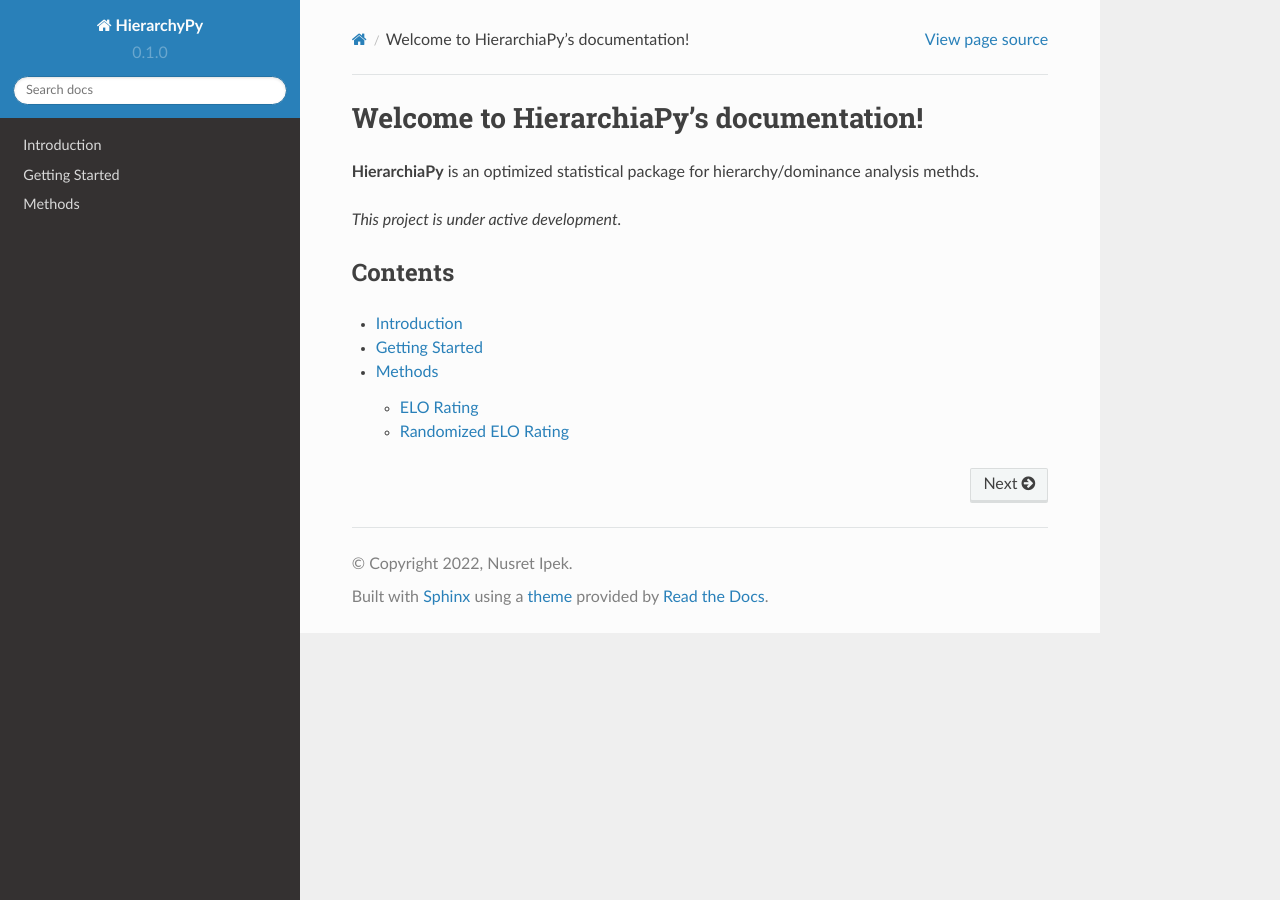
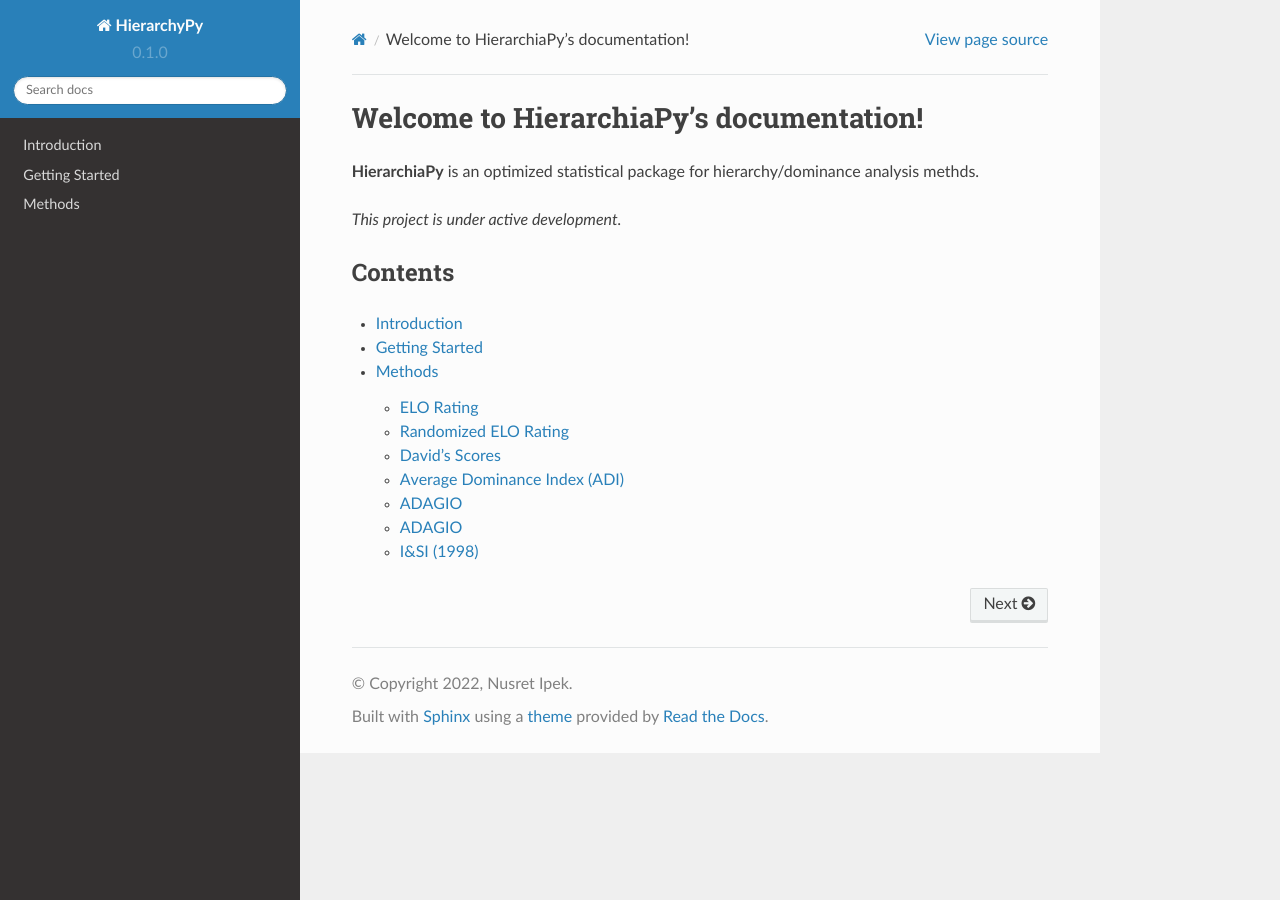
Before and after one commit to nusretipek/HierarchiaPy, a Sphinx documentation site: the page built from docs/source/index.rst, in a window 1280 px wide. Built offline with Sphinx 7.4.7 and the Read the Docs theme 2.0.0, drawn with Linux system fonts in a browser that asks for light colours; some of the changed lines change nothing that is shown.

Commit message:
Update methods.rst

```diff
--- a/docs/source/methods.rst
+++ b/docs/source/methods.rst
@@ -23,7 +23,6 @@
 Result:
 
 .. code-block:: python
-   :linenos:
 
    {'a': 971.0724, 'b': 993.3937, 'c': 1040.421, 'd': 995.113}
 
@@ -32,3 +31,181 @@
 ------------------------------
 
 .. autofunction:: _randomized_elo.randomized_elo
+
+Example:
+
+.. code-block:: python
+   :linenos:
+
+    mat = np.array([[0, 6, 9, 8, 5],
+                    [0, 0, 4, 6, 0],
+                    [0, 2, 0, 4, 7],
+                    [1, 0, 5, 0, 3],
+                    [0, 0, 2, 3, 0]], dtype='float32')
+    hier_mat = Hierarchia(mat, name_seq=['a', 'b', 'c','d','e'])
+    randomized_elo_ratings = hier_mat.randomized_elo(start_value=1000, K=100, n=2000, normal_probability=True)
+    print(randomized_elo_ratings)
+
+Result (random process):
+
+.. code-block:: python
+
+   {'a': 1373.0278, 'b': 1070.3446, 'c': 910.9598, 'd': 857.1167, 'e': 788.5511}
+
+
+David's Scores
+-------------------------------
+
+.. autofunction:: _davids_score.davids_score
+
+Example:
+
+.. code-block:: python
+   :linenos:
+
+    mat = np.array([[0, 6, 9, 8, 5],
+                    [0, 0, 4, 6, 0],
+                    [0, 2, 0, 4, 7],
+                    [1, 0, 5, 0, 3],
+                    [0, 0, 2, 3, 0]], dtype='float32')
+    hier_mat = Hierarchia(mat, name_seq=['a', 'b', 'c','d','e'])
+    davids_scores = hier_mat.davids_score()
+    print(davids_scores)
+
+Result:
+
+.. code-block:: python
+
+   {'a': 8.4444, 'b': 1.6111, 'c': -2.3333, 'd': -3.6667, 'e': -4.0556}
+
+
+Average Dominance Index (ADI)
+-------------------------------
+
+.. autofunction:: _average_dominance_index.average_dominance_index
+
+Example:
+
+.. code-block:: python
+   :linenos:
+
+    mat = np.array([[0, 6, 9, 8, 5],
+                    [0, 0, 4, 6, 0],
+                    [0, 2, 0, 4, 7],
+                    [1, 0, 5, 0, 3],
+                    [0, 0, 2, 3, 0]], dtype='float32')
+    hier_mat = Hierarchia(mat, name_seq=['a', 'b', 'c','d','e'])
+    average_dominance_indices = hier_mat.average_dominance_index()
+    print(average_dominance_indices)
+
+Result:
+
+.. code-block:: python
+
+   {'a': 0.9722, 'b': 0.5556, 'c': 0.3889, 'd': 0.2917, 'e': 0.2407}
+
+
+ADAGIO
+-------------------------------
+
+.. autofunction:: _adagio.adagio
+
+Example:
+
+.. code-block:: python
+   :linenos:
+
+    mat = np.array([[0, 6, 9, 8, 5],
+                    [0, 0, 4, 6, 0],
+                    [0, 2, 0, 4, 7],
+                    [1, 0, 5, 0, 3],
+                    [0, 0, 2, 3, 0]], dtype='float32')
+    hier_mat = Hierarchia(mat, name_seq=['a', 'b', 'c','d','e'])
+    adagio_ranks = hier_mat.adagio(preprocessing=True, plot_network=False, rank='top')
+    print(adagio_ranks)
+
+Result:
+
+.. code-block:: python
+
+   {0: 0, 1: 1, 3: 2, 2: 3, 4: 4}
+
+ADAGIO
+-------------------------------
+
+.. autofunction:: _adagio.adagio
+
+Example:
+
+.. code-block:: python
+   :linenos:
+
+    mat = np.array([[0, 6, 9, 8, 5],
+                    [0, 0, 4, 6, 0],
+                    [0, 2, 0, 4, 7],
+                    [1, 0, 5, 0, 3],
+                    [0, 0, 2, 3, 0]], dtype='float32')
+    hier_mat = Hierarchia(mat, name_seq=['a', 'b', 'c','d','e'])
+    adagio_ranks = hier_mat.adagio(preprocessing=True, plot_network=False, rank='top')
+    print(adagio_ranks)
+
+Result:
+
+.. code-block:: python
+
+   {0: 0, 1: 1, 3: 2, 2: 3, 4: 4}
+
+I&SI (1998)
+-------------------------------
+
+.. autofunction:: _ISI98.ISI98
+
+Example:
+
+.. code-block:: python
+   :linenos:
+
+    mat = np.array([[0, 6, 9, 8, 5],
+                    [0, 0, 4, 6, 0],
+                    [0, 2, 0, 4, 7],
+                    [1, 0, 5, 0, 3],
+                    [0, 0, 2, 3, 0]], dtype='float32')
+    hier_mat = Hierarchia(mat, name_seq=['a', 'b', 'c','d','e'])
+    ISI98_ranks = hier_mat.ISI98(runs=1000, verbose=True)
+    print(ISI98_ranks)
+
+Result:
+
+.. code-block:: python
+
+   Initial Phase
+   -------------
+   Initial number of inconsistencies:  1
+   Initial number of inconsistencies:  1
+
+   End of Iterative Phase
+   -------------
+   Optimal or near-optimal linear ranking is found!
+   Best sequence after iterative phase:  ['a', 'b', 'd', 'c', 'e']
+   Matrix after iterative phase:
+
+   [[0 6 8 9 5]
+    [0 0 6 4 0]
+    [1 0 0 5 3]
+    [0 2 4 0 7]
+    [0 0 3 2 0]]
+
+   Final Phase
+   -------------
+   Final number of inconsistencies:  0
+   Final number of inconsistencies:  0
+   Best Sequence:  ['a', 'b', 'd', 'c', 'e']
+   Matrix after final phase:
+
+   [[0 6 8 9 5]
+    [0 0 6 4 0]
+    [1 0 0 5 3]
+    [0 2 4 0 7]
+    [0 0 3 2 0]]
+
+   ['a', 'b', 'd', 'c', 'e']
```
